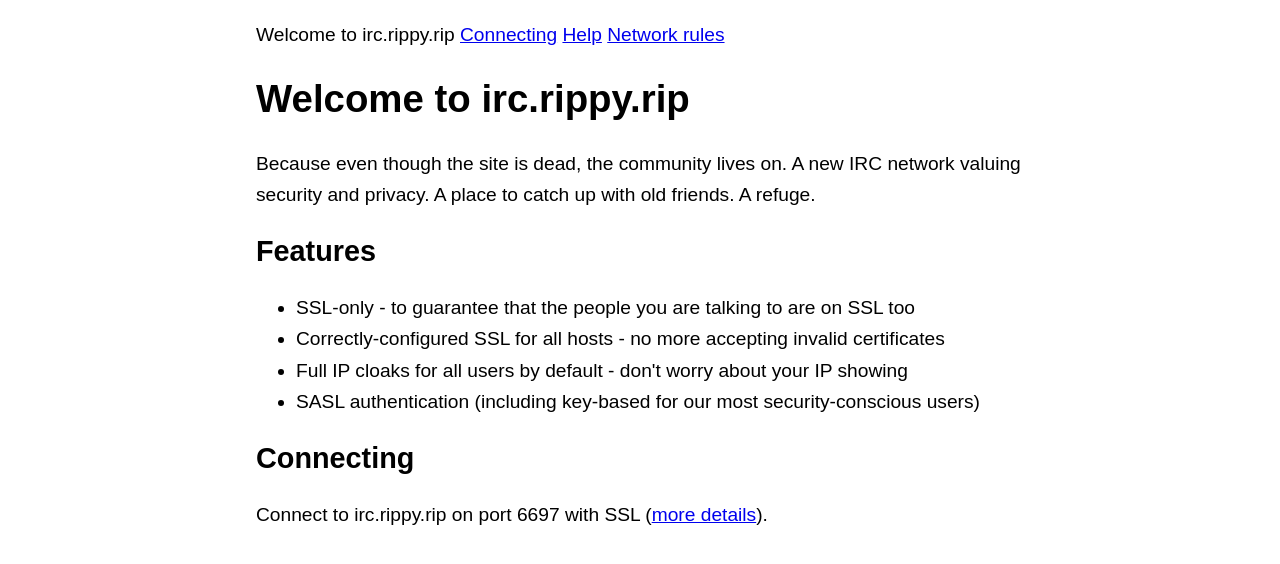
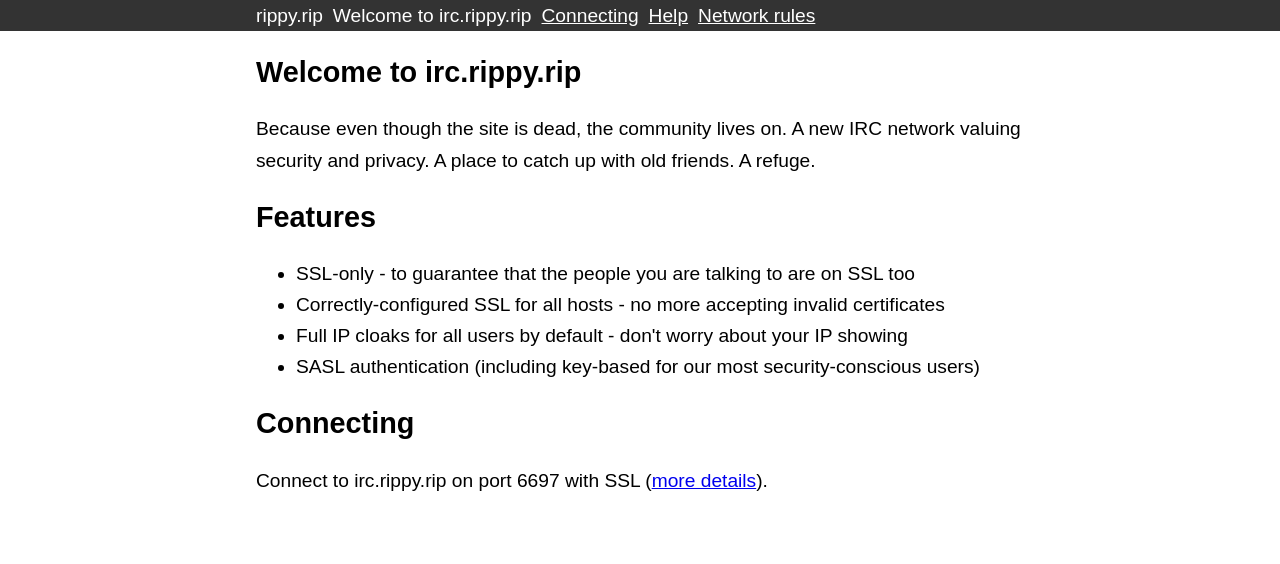
Before and after one commit to rippyrip/website, an MkDocs documentation site: the page built from docs/index.md, in a window 1280 px wide. Shown: the top 564 px of the page. Built offline with MkDocs 1.6.1, drawn with Linux system fonts in a browser that asks for light colours.

Commit message:
Look ma, I can navbar too!

```diff
--- a/theme/main.html
+++ b/theme/main.html
@@ -5,17 +5,16 @@
     <link rel="stylesheet" href="/styles.css">
   </head>
   <body>
-    {% if nav|length>1 %}
-      <p>
-      {% for nav_item in nav %}
-        {% if not nav_item.active%}
-        <a href="{{ nav_item.url }}">{{ nav_item.title }}</a>
-        {% else %}
-        {{ nav_item.title }}
-        {% endif %}
-      {% endfor %}
-      </p>
-    {% endif %}
-    {{ page.content }}
+    <nav>
+      <ul>
+        <li>{{ config.site_name }}
+        {% for nav_item in nav %}
+        <li><a href="{{ nav_item.url }}"{% if nav_item.active %} class="active"{% endif %}>{{ nav_item.title }}</a>
+        {% endfor %}
+      </ul>
+    </nav>
+    <article>
+      {{ page.content }}
+    </article
   </body>
 </html>
--- a/theme/styles.css
+++ b/theme/styles.css
@@ -1,8 +1,7 @@
 body {
-  margin: 1em auto;
-  max-width: 40em;
-  padding: 0 .62em;
   font: 1.2em/1.62em sans-serif;
+  margin: 0;
+  padding: 0;
 }
 
 h1, h2, h3 {
@@ -22,3 +21,35 @@ code {
   padding: 2px 3px;
   border-radius: 2px;
 }
+
+nav {
+  width: 100%;
+  background: #333;
+  color: #fff;
+}
+
+nav ul {
+  margin: 0 auto;
+  padding: 0;
+  max-width: 40em;
+  list-style: none;
+}
+
+nav li {
+  display: inline-block;
+  margin-right: 10px;
+}
+
+nav a {
+  color: #fff;
+}
+
+nav a.active {
+  text-decoration: none;
+}
+
+article {
+    margin: 1em auto;
+    max-width: 40em;
+    padding: 0;
+}
```
